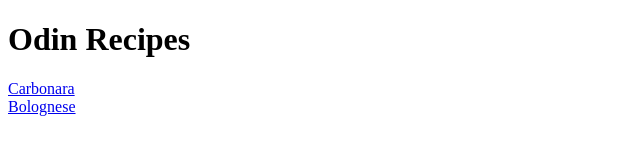
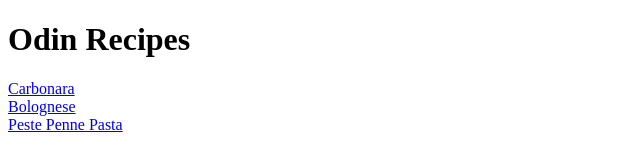
Before and after one commit to kvlahe/odin-recipes, a plain HTML site: page index.html in a window 1280 px wide. Shown: the whole page, without its empty margins (0-640 px from the left). Drawn offline with Linux system fonts and the light colour scheme.

Commit message:
Link pesto-penne to index.html

```diff
--- a/index.html
+++ b/index.html
@@ -10,5 +10,6 @@
     <h1>Odin Recipes</h1>
     <a href="recipes/carbonara.html">Carbonara</a><br>
     <a href="recipes/bolognese.html">Bolognese</a><br>
+    <a href="recipes/pesto-penne.html">Peste Penne Pasta</a>
 </body>
 </html>
```
